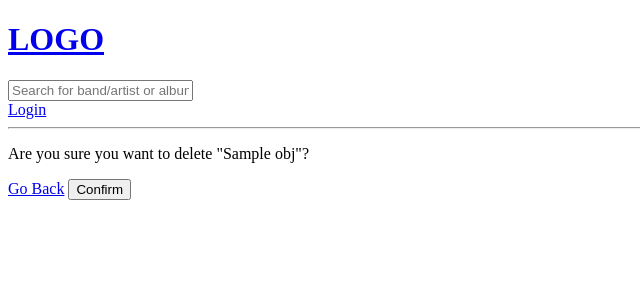
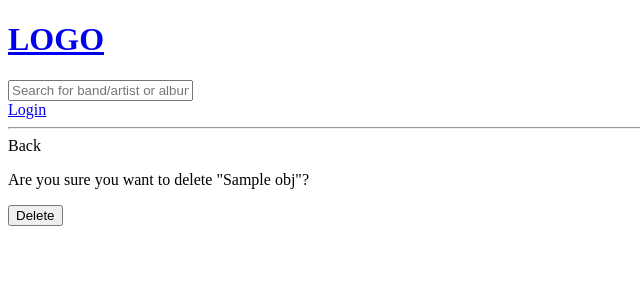
Before and after one commit to AndrewSRea/Depository_RR_2, a Django app: template record_review/base/templates/base/delete.html in a window 1280 px wide. Shown: the top 300 px of the page, without its empty margins (0-640 px from the left). Run offline with Django 3.2, Linux system fonts and the light colour scheme; the template is opened without the code that fills it: most values are stand-ins (such as "Sample title", 1, 10 or a date in 2020).

Commit message:
Saving altered file for my 'Record_Review' Django app

```diff
--- a/record_review/base/templates/base/delete.html
+++ b/record_review/base/templates/base/delete.html
@@ -1,10 +1,33 @@
 {% extends 'main.html' %}
 
 {% block content %}
+  <main class="container-fluid overflow-hidden pt-3 pb-5 px-4">
+    <div class="col-10 col-md-8 mx-auto">
+      <div class="card">
+        <div class="card-header py-3 card__header delete">
+          <a href="{{ request.META.HTTP_REFERER }}"><i class="bi bi-arrow-left"></i></a> Back
+        </div>
+        <div class="card-body">
+          <form method="POST" action="">
+            {% csrf_token %}
+            <p>Are you sure you want to delete "{{ obj }}"?</p>
+            <button type="button" class="btn btn-danger">Delete</button>
+          </form>
+        </div>
+      </div>
+    </div>
+  </main>
+{% endblock %}
+
+
+
+
+
+<!--
   <form method="POST" action="">
     {% csrf_token %}
-    <p>Are you sure you want to delete "{{ obj }}"?</p>
+    <p>Are you sure you want to delete the review for "{{ obj }}"?</p>
     <a href="{{ request.META.HTTP_REFERER }}">Go Back</a>
     <input type="submit" value="Confirm" />
   </form>
-{% endblock content %}
+-->
```
